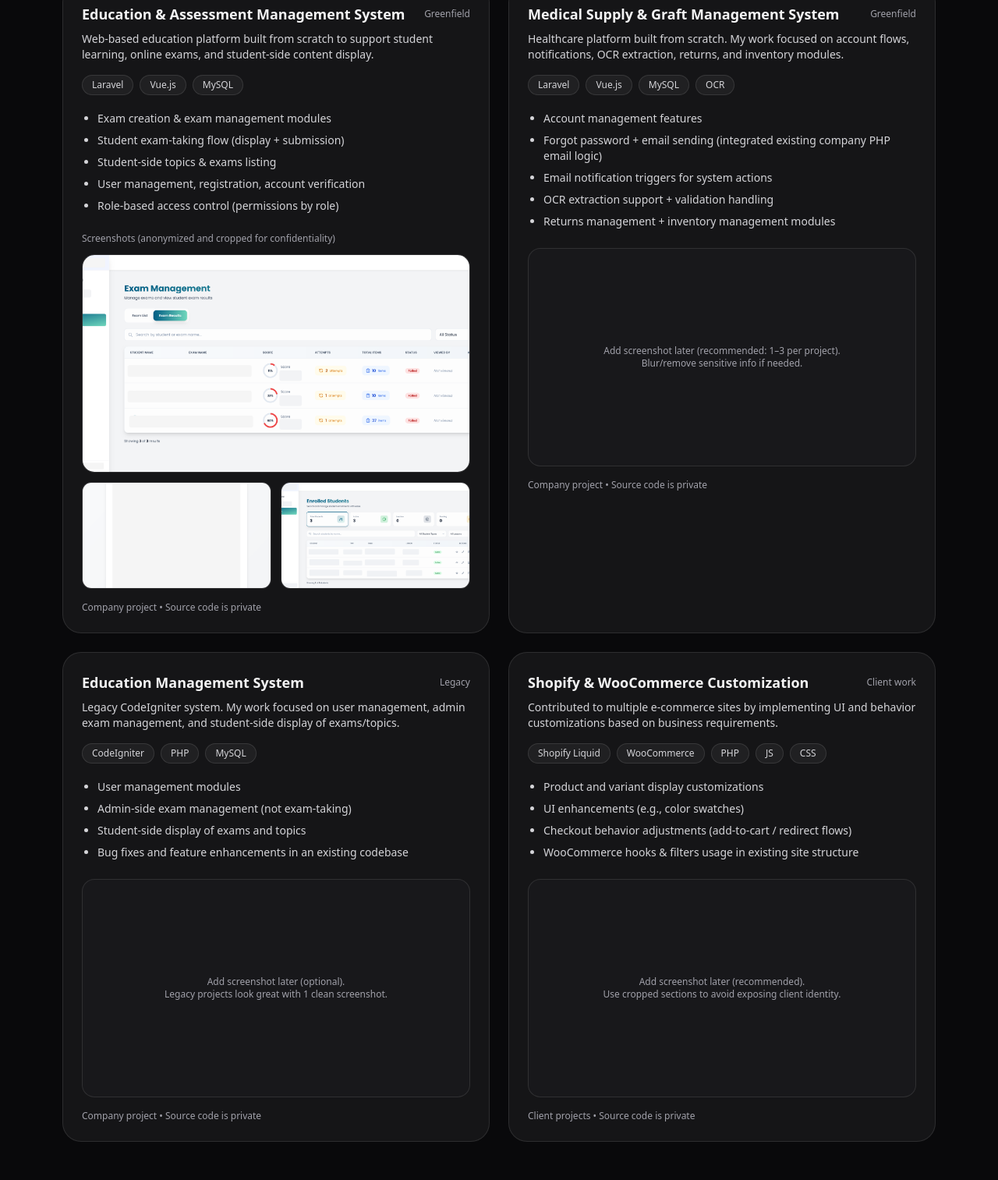
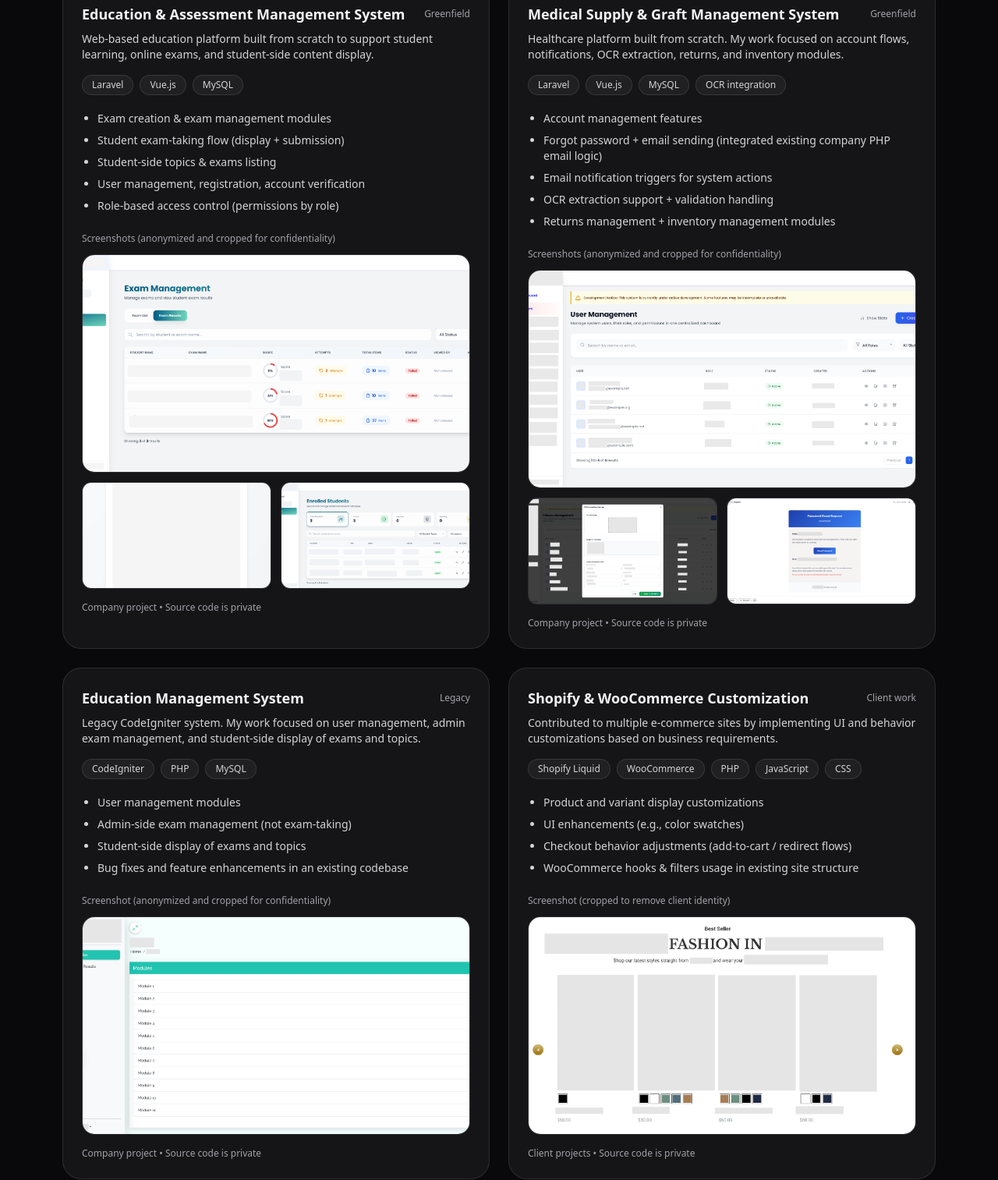
Before and after one commit to schzka/nicole-portfolio, a plain HTML site: page index.html in a window 1280 px wide. Shown: the part 1197-2710 px from the top of the page at 78% size. Drawn offline with nearby package versions, Linux system fonts and the light colour scheme.

Commit message:
final changes

```diff
--- a/index.html
+++ b/index.html
@@ -228,16 +228,17 @@
           <h3 class="text-lg font-semibold">Medical Supply & Graft Management System</h3>
           <span class="text-xs text-zinc-400">Greenfield</span>
         </div>
+
         <p class="mt-2 text-sm text-zinc-300">
-          Healthcare platform built from scratch. My work focused on account flows, notifications, OCR extraction,
-          returns, and inventory modules.
+          Healthcare platform built from scratch. My work focused on account flows, notifications,
+          OCR extraction, returns, and inventory modules.
         </p>
 
         <div class="mt-4 flex flex-wrap gap-2 text-xs text-zinc-300">
           <span class="rounded-full border border-white/10 bg-white/5 px-3 py-1">Laravel</span>
           <span class="rounded-full border border-white/10 bg-white/5 px-3 py-1">Vue.js</span>
           <span class="rounded-full border border-white/10 bg-white/5 px-3 py-1">MySQL</span>
-          <span class="rounded-full border border-white/10 bg-white/5 px-3 py-1">OCR</span>
+          <span class="rounded-full border border-white/10 bg-white/5 px-3 py-1">OCR integration</span>
         </div>
 
         <ul class="mt-5 space-y-2 text-sm text-zinc-300 list-disc pl-5">
@@ -248,17 +249,40 @@
           <li>Returns management + inventory management modules</li>
         </ul>
 
-        <!-- Screenshot placeholder -->
-        <div
-          class="mt-6 aspect-[16/9] w-full overflow-hidden rounded-2xl border border-white/10 bg-zinc-900 flex items-center justify-center">
-          <p class="text-xs text-zinc-400 text-center px-6">
-            Add screenshot later (recommended: 1–3 per project).<br />
-            Blur/remove sensitive info if needed.
-          </p>
+        <p class="mt-6 text-xs text-zinc-400">
+          Screenshots (anonymized and cropped for confidentiality)
+        </p>
+
+        <!-- Screenshots -->
+        <div class="mt-3 space-y-3">
+          <!-- Main screenshot -->
+          <div class="aspect-[16/9] w-full overflow-hidden rounded-2xl border border-white/10 bg-zinc-900">
+            <img src="assets/projects/usermanagement.png" alt="Medical system — user management"
+              class="h-full w-full object-cover cursor-pointer hover:opacity-90 transition" loading="lazy"
+              onclick="openLightbox(this.src)" />
+          </div>
+
+          <!-- Supporting screenshots -->
+          <div class="grid grid-cols-2 gap-3">
+            <div class="aspect-[16/9] overflow-hidden rounded-xl border border-white/10 bg-zinc-900">
+              <img src="assets/projects/ocr upload.png" alt="Medical system — OCR extraction screen"
+                class="h-full w-full object-cover cursor-pointer hover:opacity-90 transition" loading="lazy"
+                onclick="openLightbox(this.src)" />
+            </div>
+
+            <div class="aspect-[16/9] overflow-hidden rounded-xl border border-white/10 bg-zinc-900">
+              <img src="assets/projects/email notification.png" alt="Medical system — email notification"
+                class="h-full w-full object-cover cursor-pointer hover:opacity-90 transition" loading="lazy"
+                onclick="openLightbox(this.src)" />
+            </div>
+          </div>
         </div>
 
-        <p class="mt-4 text-xs text-zinc-400">Company project • Source code is private</p>
+        <p class="mt-4 text-xs text-zinc-400">
+          Company project • Source code is private
+        </p>
       </article>
+
 
       <!-- Project 3 -->
       <article class="rounded-3xl border border-white/10 bg-white/5 p-6">
@@ -266,9 +290,10 @@
           <h3 class="text-lg font-semibold">Education Management System</h3>
           <span class="text-xs text-zinc-400">Legacy</span>
         </div>
+
         <p class="mt-2 text-sm text-zinc-300">
-          Legacy CodeIgniter system. My work focused on user management, admin exam management, and student-side display
-          of exams/topics.
+          Legacy CodeIgniter system. My work focused on user management, admin exam management,
+          and student-side display of exams and topics.
         </p>
 
         <div class="mt-4 flex flex-wrap gap-2 text-xs text-zinc-300">
@@ -284,17 +309,22 @@
           <li>Bug fixes and feature enhancements in an existing codebase</li>
         </ul>
 
-        <!-- Screenshot placeholder -->
-        <div
-          class="mt-6 aspect-[16/9] w-full overflow-hidden rounded-2xl border border-white/10 bg-zinc-900 flex items-center justify-center">
-          <p class="text-xs text-zinc-400 text-center px-6">
-            Add screenshot later (optional).<br />
-            Legacy projects look great with 1 clean screenshot.
-          </p>
+        <p class="mt-6 text-xs text-zinc-400">
+          Screenshot (anonymized and cropped for confidentiality)
+        </p>
+
+        <!-- Single screenshot -->
+        <div class="mt-3 aspect-[16/9] w-full overflow-hidden rounded-2xl border border-white/10 bg-zinc-900">
+          <img src="assets/projects/student view.png" alt="Legacy education system — student-side"
+            class="h-full w-full object-cover cursor-pointer hover:opacity-90 transition" loading="lazy"
+            onclick="openLightbox(this.src)" />
         </div>
 
-        <p class="mt-4 text-xs text-zinc-400">Company project • Source code is private</p>
+        <p class="mt-4 text-xs text-zinc-400">
+          Company project • Source code is private
+        </p>
       </article>
+
 
       <!-- Project 4 -->
       <article class="rounded-3xl border border-white/10 bg-white/5 p-6">
@@ -302,16 +332,17 @@
           <h3 class="text-lg font-semibold">Shopify & WooCommerce Customization</h3>
           <span class="text-xs text-zinc-400">Client work</span>
         </div>
+
         <p class="mt-2 text-sm text-zinc-300">
-          Contributed to multiple e-commerce sites by implementing UI and behavior customizations based on business
-          requirements.
+          Contributed to multiple e-commerce sites by implementing UI and behavior customizations
+          based on business requirements.
         </p>
 
         <div class="mt-4 flex flex-wrap gap-2 text-xs text-zinc-300">
           <span class="rounded-full border border-white/10 bg-white/5 px-3 py-1">Shopify Liquid</span>
           <span class="rounded-full border border-white/10 bg-white/5 px-3 py-1">WooCommerce</span>
           <span class="rounded-full border border-white/10 bg-white/5 px-3 py-1">PHP</span>
-          <span class="rounded-full border border-white/10 bg-white/5 px-3 py-1">JS</span>
+          <span class="rounded-full border border-white/10 bg-white/5 px-3 py-1">JavaScript</span>
           <span class="rounded-full border border-white/10 bg-white/5 px-3 py-1">CSS</span>
         </div>
 
@@ -322,17 +353,22 @@
           <li>WooCommerce hooks & filters usage in existing site structure</li>
         </ul>
 
-        <!-- Screenshot placeholder -->
-        <div
-          class="mt-6 aspect-[16/9] w-full overflow-hidden rounded-2xl border border-white/10 bg-zinc-900 flex items-center justify-center">
-          <p class="text-xs text-zinc-400 text-center px-6">
-            Add screenshot later (recommended).<br />
-            Use cropped sections to avoid exposing client identity.
-          </p>
+        <p class="mt-6 text-xs text-zinc-400">
+          Screenshot (cropped to remove client identity)
+        </p>
+
+        <!-- Single screenshot -->
+        <div class="mt-3 aspect-[16/9] w-full overflow-hidden rounded-2xl border border-white/10 bg-zinc-900">
+          <img src="assets/projects/swatches.png" alt="E-commerce UI customization — product page"
+            class="h-full w-full object-cover cursor-pointer hover:opacity-90 transition" loading="lazy"
+            onclick="openLightbox(this.src)" />
         </div>
 
-        <p class="mt-4 text-xs text-zinc-400">Client projects • Source code is private</p>
+        <p class="mt-4 text-xs text-zinc-400">
+          Client projects • Source code is private
+        </p>
       </article>
+
     </div>
   </section>
 
@@ -498,10 +534,6 @@
           <p class="mt-1 text-sm font-semibold">Add a PDF link</p>
         </div>
       </div>
-
-      <p class="mt-6 text-xs text-zinc-400">
-        Note: Company/client source code is private. Screenshots can be cropped/blurred to remove sensitive info.
-      </p>
     </div>
   </section>
 
```
Also changed, not shown: assets/projects/email notification.png (added), assets/projects/ocr upload.png (added), assets/projects/student view.png (added), assets/projects/swatches.png (added), assets/projects/usermanagement.png (added).
